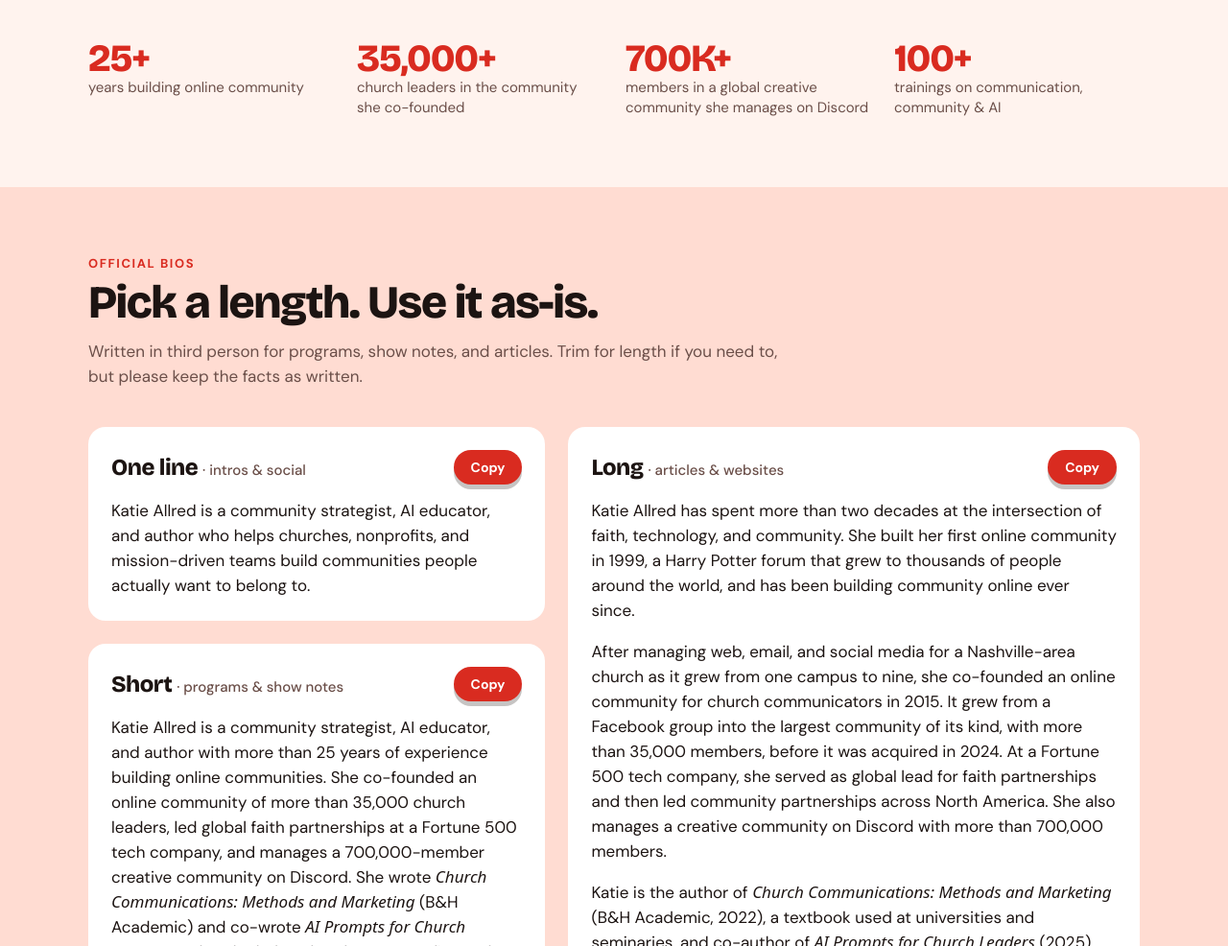
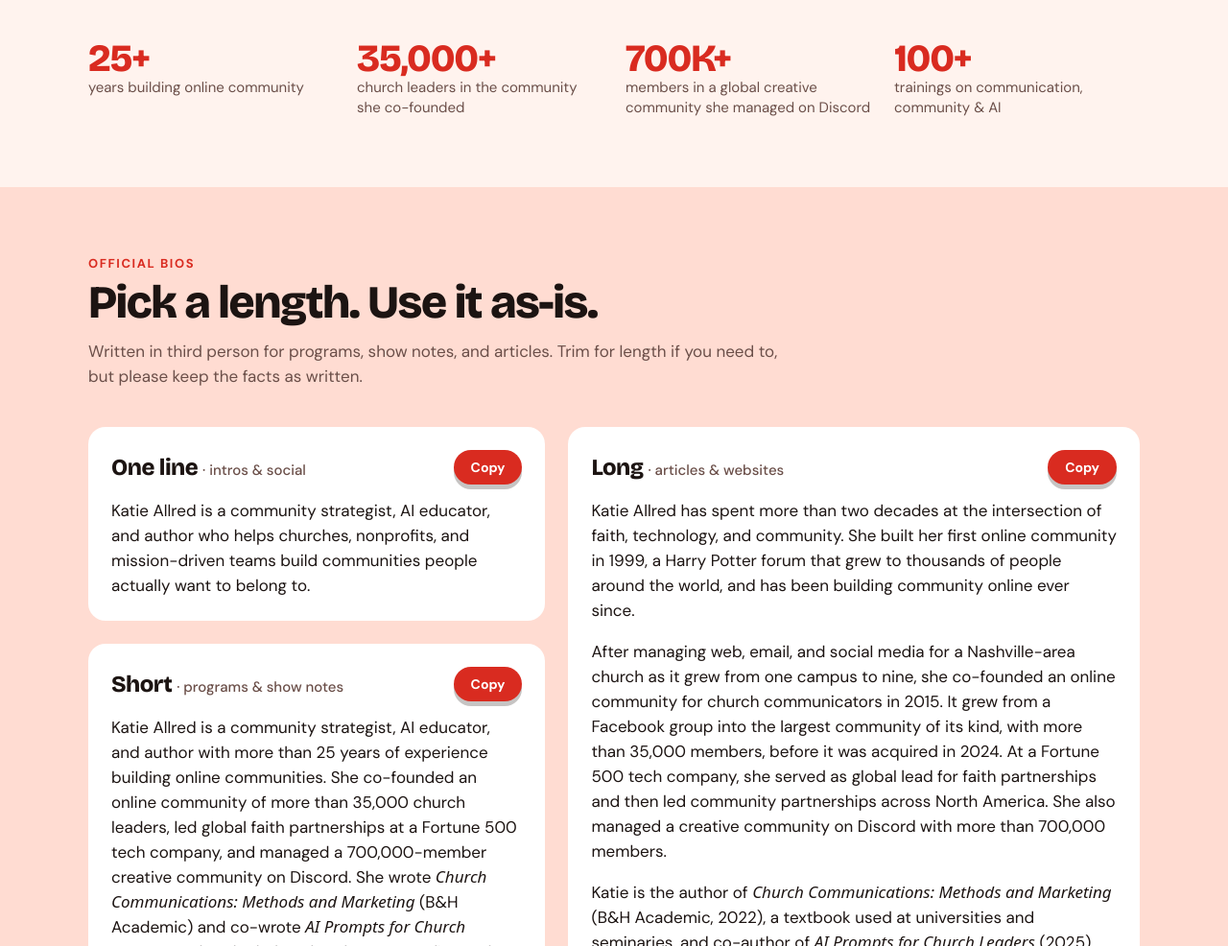
Before and after one commit to katiejallred/personal, a Jekyll site: the page built from pages/press-kit.html, in a window 1280 px wide and 1400 px high, scrolled down 807 px. Shown: the part 179-1165 px from the top of the window at 96% size. Built offline with Jekyll 4.4.1, drawn with Linux system fonts in a browser that asks for light colours; some web fonts are replaced.

Commit message:
Describe the Discord community as past work (#60)
Katie no longer manages the 700,000-member creative community on
Discord. Reword it in the past tense wherever it appears: the stat rows
on About, home and the press kit, the press kit's short and long bios,
and the Person bio in _data/schema.yml (also used by /llms.txt).


Claude-Session: https://claude.ai/code/session_012tpWpsArA3Efrqr1T8GJVJ

Co-authored-by: Claude Opus 5.5 <noreply@anthropic.com>

```diff
--- a/_data/schema.yml
+++ b/_data/schema.yml
@@ -10,7 +10,7 @@ person:
     Katie Allred is a community strategist, AI educator, and author with more
     than 25 years of experience building online communities. She co-founded an
     online community of more than 35,000 church leaders, led global faith
-    partnerships at a Fortune 500 tech company, and manages a 700,000-member
+    partnerships at a Fortune 500 tech company, and managed a 700,000-member
     creative community on Discord. She wrote Church Communications: Methods and
     Marketing (B&H Academic) and co-wrote AI Prompts for Church Leaders. Today
     she helps churches, nonprofits, and mission-driven teams use AI and
--- a/pages/about.html
+++ b/pages/about.html
@@ -48,7 +48,7 @@ schema_books: true # Book structured data for _data/books.yml
     <ul class="stat-row">
       <li><strong>25+</strong> years building online community</li>
       <li><strong>35,000+</strong> church leaders in the community I co-founded</li>
-      <li><strong>700K+</strong> members in a global creative community I manage on Discord</li>
+      <li><strong>700K+</strong> members in a global creative community I managed on Discord</li>
       <li><strong>100+</strong> trainings on communication, community &amp; AI</li>
     </ul>
   </div>
--- a/pages/index.html
+++ b/pages/index.html
@@ -68,7 +68,7 @@ og_title: "Communications, Community, & AI\u00A0Consulting"
       <ul class="stat-row">
         <li><strong>25+</strong> years building online community</li>
         <li><strong>35,000+</strong> church leaders in the online community I co-founded</li>
-        <li><strong>700K+</strong> members in a global creative community I manage on Discord</li>
+        <li><strong>700K+</strong> members in a global creative community I managed on Discord</li>
         <li><strong>5</strong> universities where I've taught marketing, social media &amp; AI</li>
       </ul>
       <ul class="book-mini-list book-mini-row">
--- a/pages/press-kit.html
+++ b/pages/press-kit.html
@@ -45,7 +45,7 @@ seo_title: Press Kit | Katie Allred
     <ul class="stat-row">
       <li><strong>25+</strong> years building online community</li>
       <li><strong>35,000+</strong> church leaders in the community she co-founded</li>
-      <li><strong>700K+</strong> members in a global creative community she manages on Discord</li>
+      <li><strong>700K+</strong> members in a global creative community she managed on Discord</li>
       <li><strong>100+</strong> trainings on communication, community &amp; AI</li>
     </ul>
   </div>
@@ -75,7 +75,7 @@ seo_title: Press Kit | Katie Allred
           <button class="btn btn-red btn-sm copy-btn" type="button" data-copy="bio-short" hidden>Copy</button>
         </div>
         <div class="bio-text" id="bio-short">
-          <p>Katie Allred is a community strategist, AI educator, and author with more than 25 years of experience building online communities. She co-founded an online community of more than 35,000 church leaders, led global faith partnerships at a Fortune 500 tech company, and manages a 700,000-member creative community on Discord. She wrote <cite>Church Communications: Methods and Marketing</cite> (B&amp;H Academic) and co-wrote <cite>AI Prompts for Church Leaders</cite>. Today she helps churches, nonprofits, and mission-driven teams use AI and community to free up time for people.</p>
+          <p>Katie Allred is a community strategist, AI educator, and author with more than 25 years of experience building online communities. She co-founded an online community of more than 35,000 church leaders, led global faith partnerships at a Fortune 500 tech company, and managed a 700,000-member creative community on Discord. She wrote <cite>Church Communications: Methods and Marketing</cite> (B&amp;H Academic) and co-wrote <cite>AI Prompts for Church Leaders</cite>. Today she helps churches, nonprofits, and mission-driven teams use AI and community to free up time for people.</p>
         </div>
       </article>
       </div>
@@ -86,7 +86,7 @@ seo_title: Press Kit | Katie Allred
         </div>
         <div class="bio-text" id="bio-long">
           <p>Katie Allred has spent more than two decades at the intersection of faith, technology, and community. She built her first online community in 1999, a Harry Potter forum that grew to thousands of people around the world, and has been building community online ever since.</p>
-          <p>After managing web, email, and social media for a Nashville-area church as it grew from one campus to nine, she co-founded an online community for church communicators in 2015. It grew from a Facebook group into the largest community of its kind, with more than 35,000 members, before it was acquired in 2024. At a Fortune 500 tech company, she served as global lead for faith partnerships and then led community partnerships across North America. She also manages a creative community on Discord with more than 700,000 members.</p>
+          <p>After managing web, email, and social media for a Nashville-area church as it grew from one campus to nine, she co-founded an online community for church communicators in 2015. It grew from a Facebook group into the largest community of its kind, with more than 35,000 members, before it was acquired in 2024. At a Fortune 500 tech company, she served as global lead for faith partnerships and then led community partnerships across North America. She also managed a creative community on Discord with more than 700,000 members.</p>
           <p>Katie is the author of <cite>Church Communications: Methods and Marketing</cite> (B&amp;H Academic, 2022), a textbook used at universities and seminaries, and co-author of <cite>AI Prompts for Church Leaders</cite> (2025) and <cite>Instagram Posts That Worked</cite>. She has taught at the University of Florida's College of Journalism and Communications since 2016 and holds an MA in Mass Communication from the University of Florida.</p>
           <p>Today she is Head of Community at Public Democracy and the founder of Katie Allred Consulting and Allred Academy, where she helps churches, nonprofits, and mission-driven teams build real community and use AI in ways that free up time for people. Her philosophy: automate the temporary, invest in the eternal.</p>
         </div>
```
Also changed, not shown: other parts of pages/index.html (+1 -1 lines).
